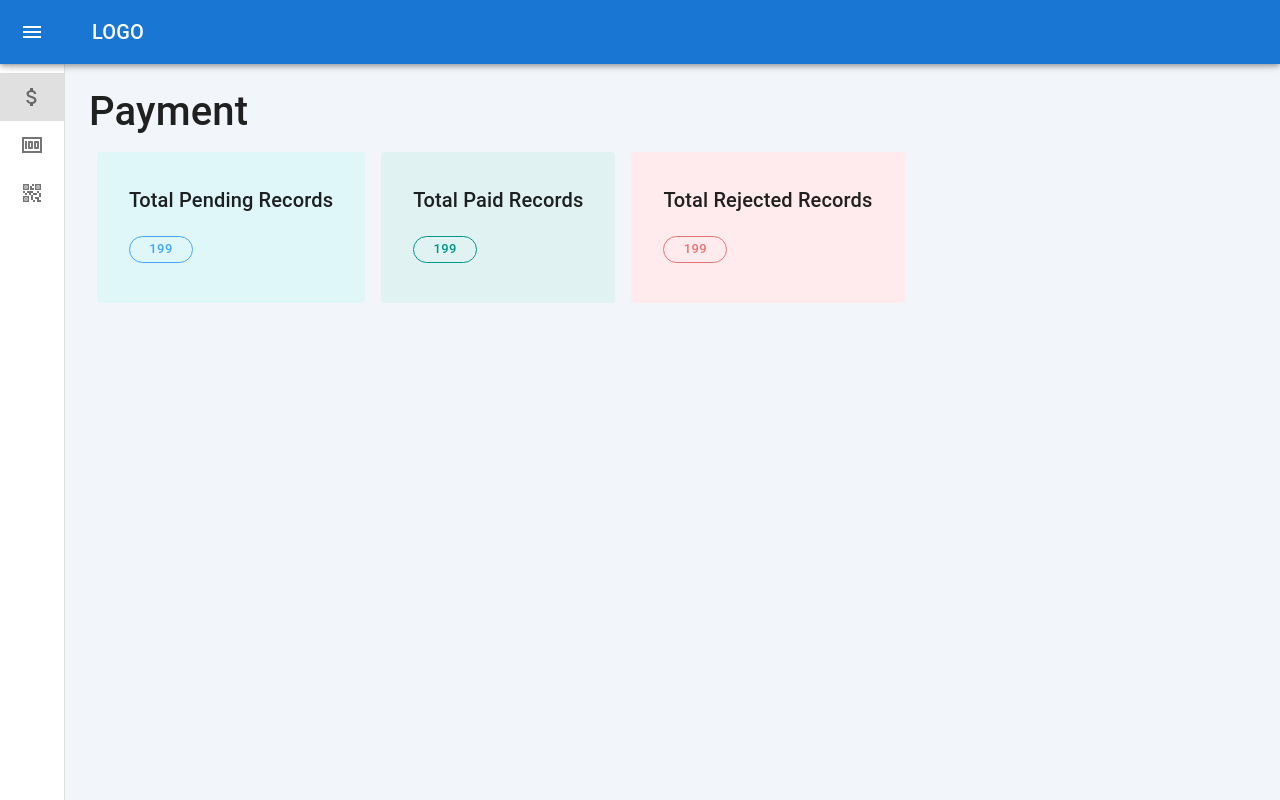
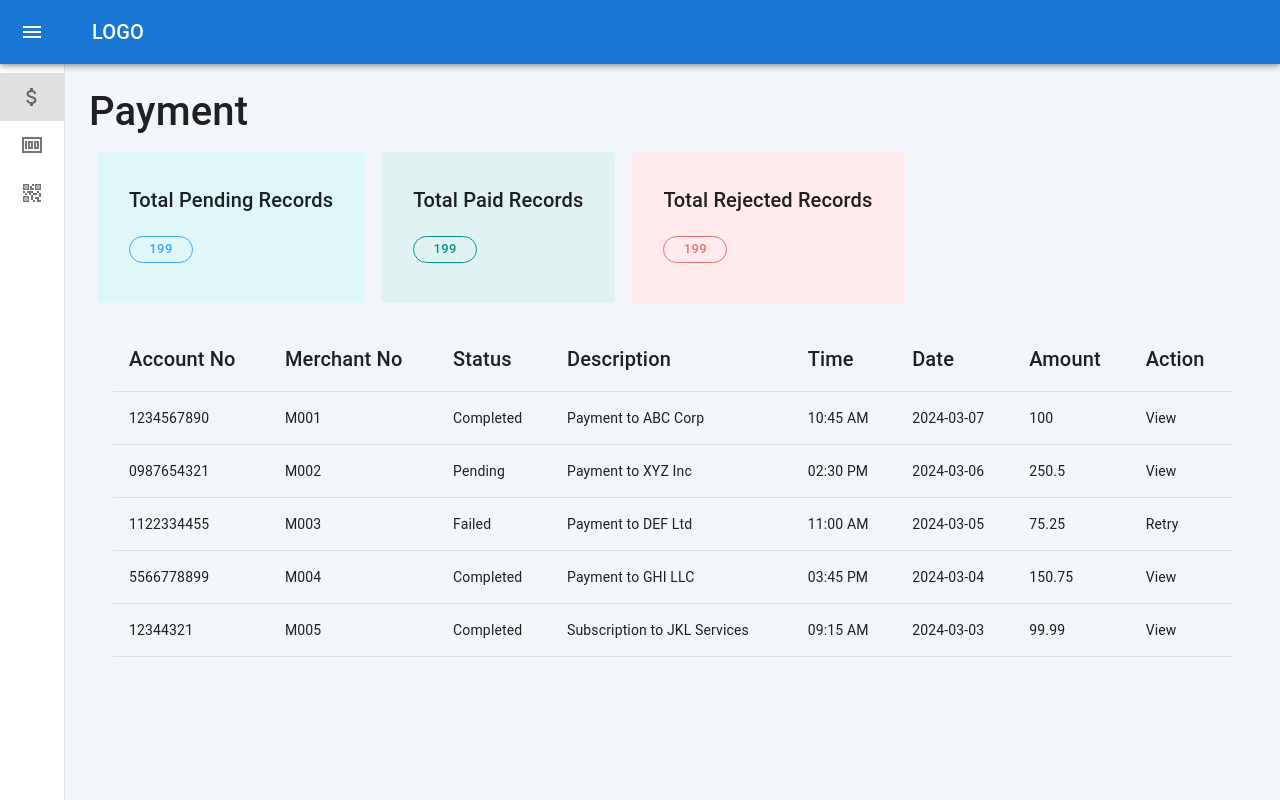
Before and after one commit to ibaddKhan/procom, a React (Vite) app in the folder reactApp/: page /customer in a window 1280 px wide. Built offline with nearby package versions, Linux system fonts and the light colour scheme.

Commit message:
payment List added

```diff
--- /dev/null
+++ b/reactApp/src/components/customers/paymentList.jsx
@@ -0,0 +1,106 @@
+import * as React from 'react';
+import Table from '@mui/material/Table';
+import TableBody from '@mui/material/TableBody';
+import TableCell from '@mui/material/TableCell';
+import TableContainer from '@mui/material/TableContainer';
+import TableHead from '@mui/material/TableHead';
+import TableRow from '@mui/material/TableRow';
+import Typography from '@mui/material/Typography';
+import Box from '@mui/material/Box';
+import Container from '@mui/material/Container';
+
+export default function PaymentList() {
+    const transactionsArr = [
+        {
+            accountNo: "1234567890",
+            merchantNo: "M001",
+            status: "Completed",
+            description: "Payment to ABC Corp",
+            time: "10:45 AM",
+            date: "2024-03-07",
+            amount: 100.00,
+            action: "View"
+        },
+        {
+            accountNo: "0987654321",
+            merchantNo: "M002",
+            status: "Pending",
+            description: "Payment to XYZ Inc",
+            time: "02:30 PM",
+            date: "2024-03-06",
+            amount: 250.50,
+            action: "View"
+        },
+        {
+            accountNo: "1122334455",
+            merchantNo: "M003",
+            status: "Failed",
+            description: "Payment to DEF Ltd",
+            time: "11:00 AM",
+            date: "2024-03-05",
+            amount: 75.25,
+            action: "Retry"
+        },
+        {
+            accountNo: "5566778899",
+            merchantNo: "M004",
+            status: "Completed",
+            description: "Payment to GHI LLC",
+            time: "03:45 PM",
+            date: "2024-03-04",
+            amount: 150.75,
+            action: "View"
+        },
+        {
+            accountNo: "12344321",
+            merchantNo: "M005",
+            status: "Completed",
+            description: "Subscription to JKL Services",
+            time: "09:15 AM",
+            date: "2024-03-03",
+            amount: 99.99,
+            action: "View"
+        }
+    ];
+
+    return (
+        <Box >
+            <Container maxWidth="xl">
+                <Box maxHeight="500px">
+                    <TableContainer >
+                        <Table sx={{ minWidth: 650 }}>
+
+                            <TableHead>
+                                <TableRow>
+                                    <TableCell><Typography variant="h6">Account No</Typography></TableCell>
+                                    <TableCell><Typography variant="h6">Merchant No</Typography></TableCell>
+                                    <TableCell><Typography variant="h6">Status</Typography></TableCell>
+                                    <TableCell><Typography variant="h6">Description</Typography></TableCell>
+                                    <TableCell><Typography variant="h6">Time</Typography></TableCell>
+                                    <TableCell><Typography variant="h6">Date</Typography></TableCell>
+                                    <TableCell><Typography variant="h6">Amount</Typography></TableCell>
+                                    <TableCell><Typography variant="h6">Action</Typography></TableCell>
+                                </TableRow>
+                            </TableHead>
+
+                            <TableBody>
+                                {transactionsArr.map((item, index) => (
+                                    <TableRow key={index}>
+                                        <TableCell><Typography variant="body2">{item.accountNo}</Typography></TableCell>
+                                        <TableCell><Typography variant="body2">{item.merchantNo}</Typography></TableCell>
+                                        <TableCell><Typography variant="body2">{item.status}</Typography></TableCell>
+                                        <TableCell><Typography variant="body2">{item.description}</Typography></TableCell>
+                                        <TableCell><Typography variant="body2">{item.time}</Typography></TableCell>
+                                        <TableCell><Typography variant="body2">{item.date}</Typography></TableCell>
+                                        <TableCell><Typography variant="body2">{item.amount}</Typography></TableCell>
+                                        <TableCell><Typography variant="body2">{item.action}</Typography></TableCell>
+                                    </TableRow>
+                                ))}
+                            </TableBody>
+                        </Table>
+                    </TableContainer>
+                </Box>
+            </Container>
+        </Box>
+    );
+}
--- a/reactApp/src/screens/customer/payments/Payment.jsx
+++ b/reactApp/src/screens/customer/payments/Payment.jsx
@@ -1,5 +1,6 @@
 import React from 'react'
 import PaymentCard from '../../../components/customers/paymentCard'
+import PaymentList from '../../../components/customers/paymentList'
 
 const Payment = () => {
   return (
@@ -23,6 +24,7 @@ const Payment = () => {
 " />
         </div>
       </div>
+      <PaymentList />
     </>
   )
 }
```
